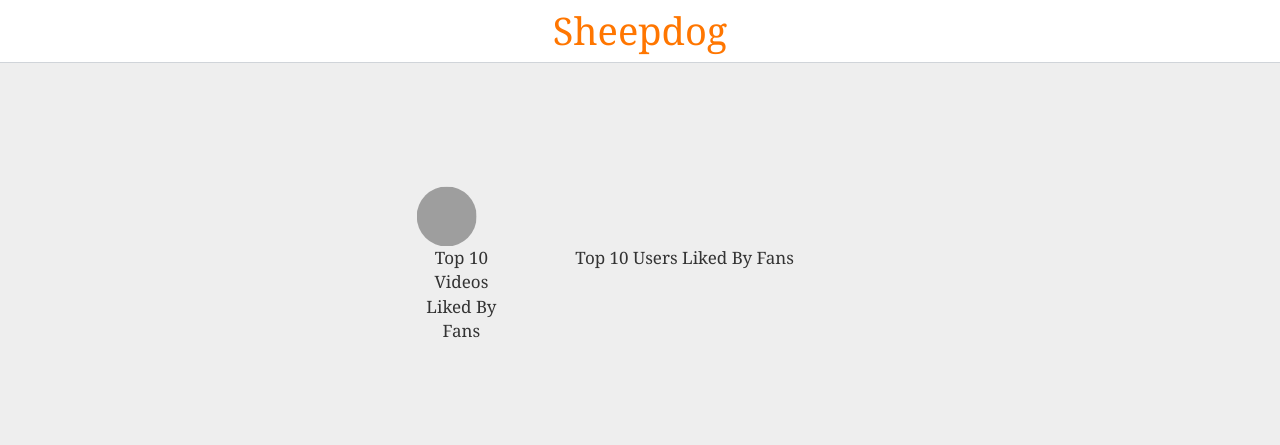
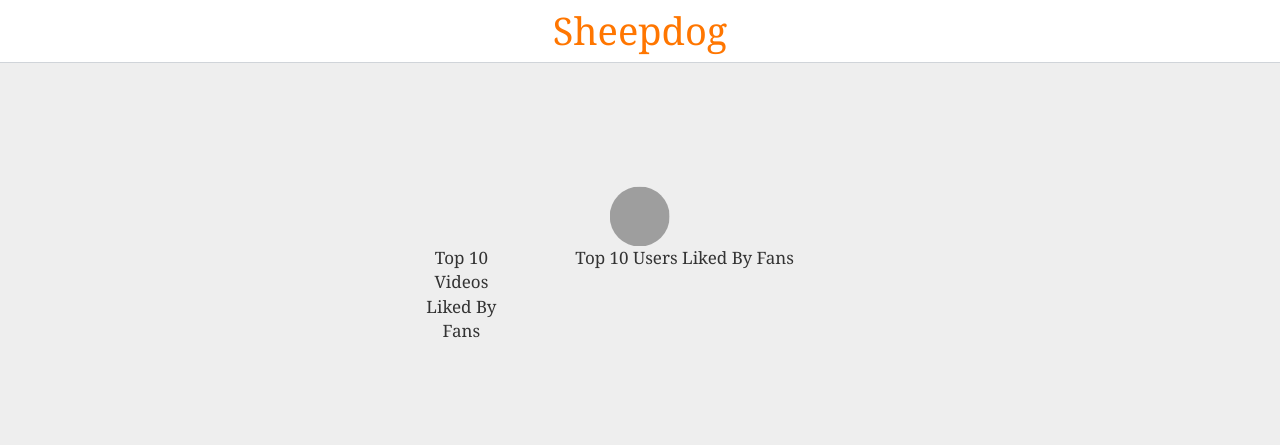
Before and after one commit to danielwillgeorge/celes, a Flask app: template templates/user.html in a window 1280 px wide. Shown: the top 445 px of the page. Run offline with Flask 2, Linux system fonts and the light colour scheme; the template is opened without the code that fills it, so the values that code supplies are empty; some libraries are stand-ins or nearby versions; grey boxes are pictures that could not be loaded.

Commit message:
add style to center img

```diff
--- a/static/style.css
+++ b/static/style.css
@@ -3,7 +3,7 @@ h5           { font-size: 38px; text-align: center; color: #FF7600;}
 a            { color: #004B6B; font-size: 13px;}
 a:hover      { color: #6D4100; text-decoration: none;}
 .box         { margin: 0 auto; text-align: center; position: fixed; top: 35%; left: 50%; transform: translate(-50%, -50%);} /* original was width: 540px; margin: 40px auto; changed 9/25 */
-span img	 { display: block; height: 60px; width: 60px; line-height: 60px; -moz-border-radius: 50%; /* or 30px */ border-radius: 50%; /* or 30px */ }
+span img	 { display: block; height: 60px; width: 60px; line-height: 60px; -moz-border-radius: 50%; /* or 30px */ border-radius: 50%; /* or 30px */ margin-left: auto; margin-right: auto; }
 h2, h3, h4   { font-family: 'Garamond', 'Georgia', serif; font-weight: normal; }
 h1           { background: url(/static/flask.png) no-repeat center; color : #757575;}
 h1 span      { display: none; }
```
